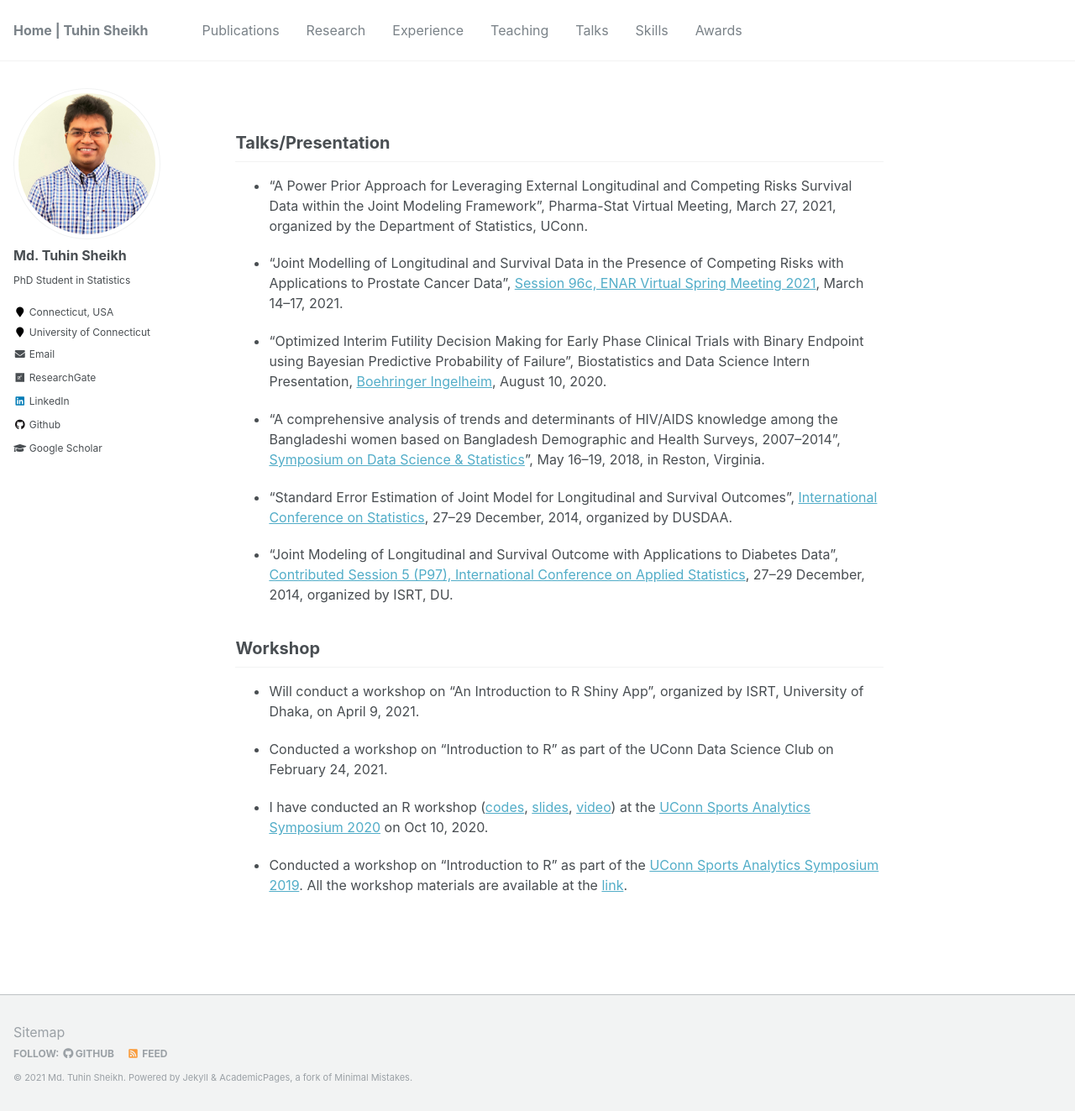
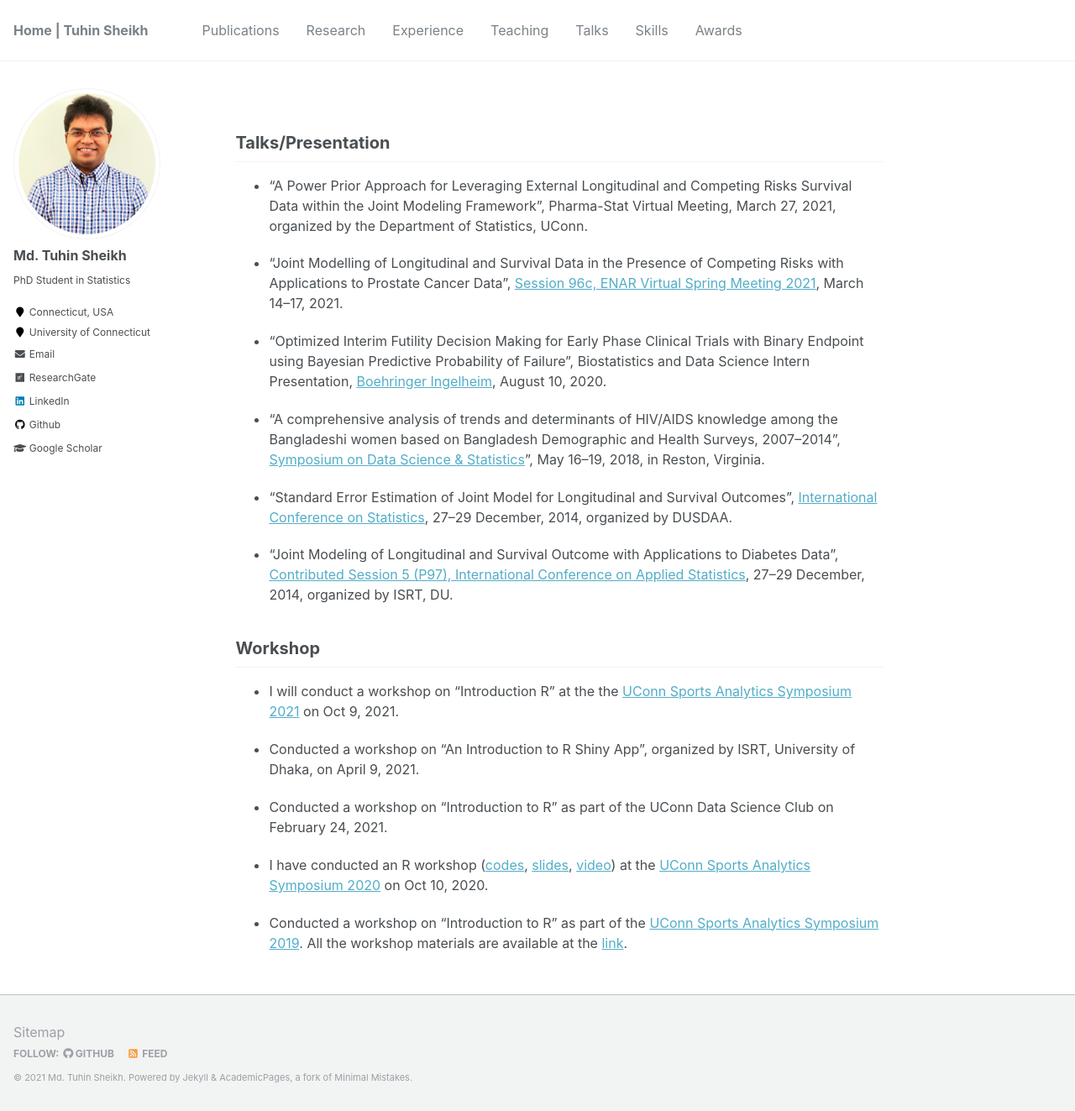
Before and after one commit to mdtuhinsheikh/mdtuhinsheikh.github.io, a Jekyll site: the page built from _pages/talks.md, in a window 1280 px wide and 1323 px high. Shown: the whole window at 84% size. Built offline with Jekyll 4.4.1, drawn with Linux system fonts in a browser that asks for light colours.

Commit message:
Update talks.md

```diff
--- a/_pages/talks.md
+++ b/_pages/talks.md
@@ -18,7 +18,9 @@ author_profile: true
 * "Joint Modeling of Longitudinal and Survival Outcome with Applications to Diabetes Data", [Contributed Session 5 (P97), International Conference on Applied Statistics](https://docs.google.com/a/isrt.ac.bd/viewer?a=v&pid=sites&srcid=aXNydC5hYy5iZHxpY2FzMjAxNHxneDozYmZjNmFlMjBmMjljYzIx), 27--29 December, 2014, organized by ISRT, DU.
 
 ## Workshop
-* Will conduct a workshop on "An Introduction to R Shiny App", organized by ISRT, University of Dhaka, on April 9, 2021.
+* I will conduct a workshop on "Introduction R" at the the [UConn Sports Analytics Symposium 2021](https://statds.org/events/ucsas2021/workshops.html) on Oct 9, 2021.
+
+* Conducted a workshop on "An Introduction to R Shiny App", organized by ISRT, University of Dhaka, on April 9, 2021.
 
 * Conducted a workshop on "Introduction to R" as part of the UConn Data Science Club on February 24, 2021.
 
```
